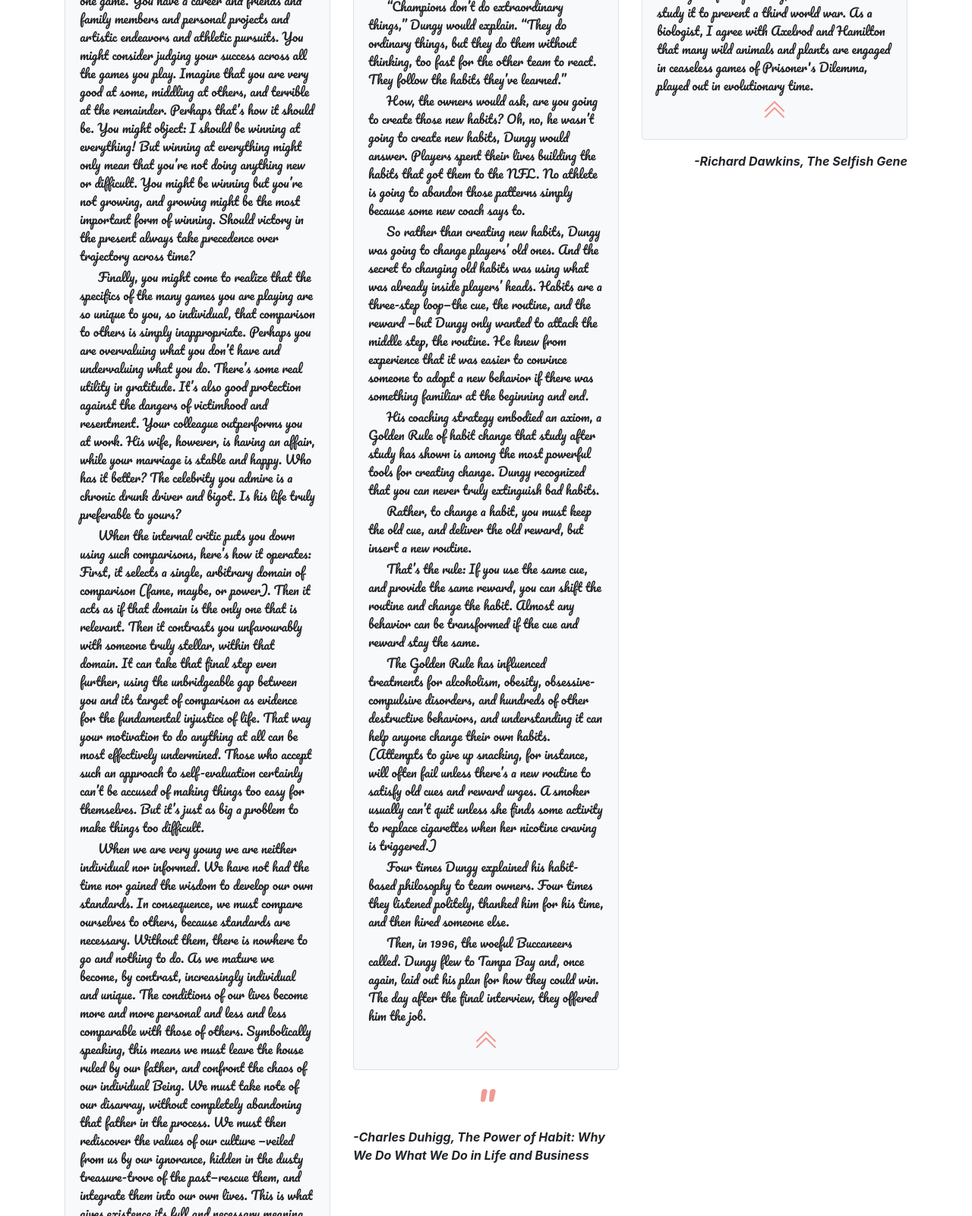
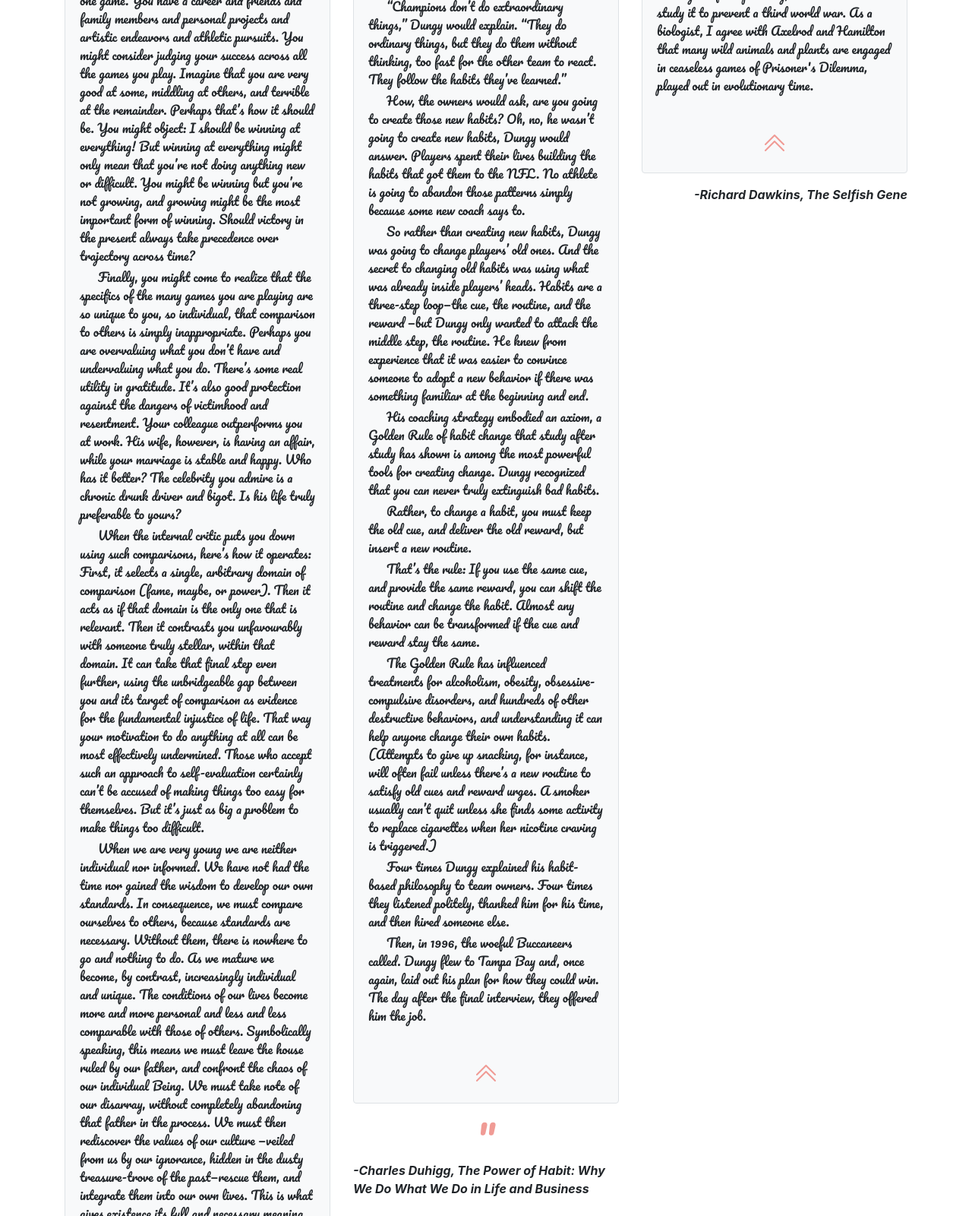
Before and after one commit to AI-phons/Coursera-web-dev, a plain HTML site: page Module3-solution/index.html in a window 1280 px wide. Shown: the part 1780-3380 px from the top of the page at 76% size. Drawn offline with nearby package versions, Linux system fonts and the light colour scheme.

Commit message:
Add files via upload

```diff
--- a/Module3-solution/index.html
+++ b/Module3-solution/index.html
@@ -22,7 +22,7 @@
         <span class="navbar-toggler-icon"></span>
       </button>
 
-      <div class="collapse navbar-collapse" id="navbarSupportedContent">
+      <div class="rounded collapse navbar-collapse" id="navbarSupportedContent">
         <ul class="navbar-nav mr-auto">
           <li class="nav-item active text-center">
             <a class="nav-link" href="#i1">Many Good Games<span class="sr-only">CHICKEN</span></a>
@@ -46,7 +46,7 @@
       <div class="row">
 
         <!--Fisrt Quote-->
-        <div class="col-lg-4 col-md-12">
+        <div class="col-lg-4 col-md-12 col-sm-12 col-xs-12">
           <h2>"</h2>
         <div class="border rounded bg-light">
           <div class="float-right"><a target="_blank" href="https://www.amazon.co.uk/12-Rules-Life-Antidote-Chaos/dp/0141988517/ref=sr_1_1?dchild=1&keywords=12+rules+for+life&qid=1597928692&sr=8-1"><svg class="shop" width="2em" height="2em" viewBox="0 0 16 16" class="bi bi-box-arrow-up-right" fill="currentColor" xmlns="http://www.w3.org/2000/svg">
@@ -245,7 +245,7 @@
             to spend on this, and how much on that. You must decide what to let go, and
             what to pursue.
           </p>
-            <div class="text-center"><a href="#q1"><svg class="back-to-top" width="2em" height="2em" viewBox="0 0 16 16" class="bi bi-chevron-double-up" fill="currentColor" xmlns="http://www.w3.org/2000/svg">
+            <div class="text-center mt-5"><a href="#q1"><svg class="back-to-top" width="2em" height="2em" viewBox="0 0 16 16" class="bi bi-chevron-double-up" fill="currentColor" xmlns="http://www.w3.org/2000/svg">
               <path fill-rule="evenodd" d="M7.646 2.646a.5.5 0 0 1 .708 0l6 6a.5.5 0 0 1-.708.708L8 3.707 2.354 9.354a.5.5 0 1 1-.708-.708l6-6z"/>
               <path fill-rule="evenodd" d="M7.646 6.646a.5.5 0 0 1 .708 0l6 6a.5.5 0 0 1-.708.708L8 7.707l-5.646 5.647a.5.5 0 0 1-.708-.708l6-6z"/>
             </svg></a></div>
@@ -256,7 +256,7 @@
 
         <!--Second Quote-->
 
-        <div class="col-lg-4 col-md-6">
+        <div class="col-lg-4 col-md-6 col-sm-12 col-xs-12">
           <h2>"</h2>
           <div class="border rounded bg-light">
             <div class="float-right"><a target="_blank" href="https://www.amazon.co.uk/Power-Habit-Why-What-Change/dp/1847946240/ref=sr_1_1?crid=2KVO265713GSN&dchild=1&keywords=charles+duhigg+power+of+habit&qid=1597929378&sprefix=Charles+duh%2Caps%2C167&sr=8-1"><svg class="shop" width="2em" height="2em" viewBox="0 0 16 16" class="bi bi-box-arrow-up-right" fill="currentColor" xmlns="http://www.w3.org/2000/svg">
@@ -361,7 +361,7 @@
             and, once again, laid out his plan for how they could win. The day after the final
             interview, they offered him the job.
           </p>
-            <div class="text-center"><a href="#q1"><svg width="2em" height="2em" viewBox="0 0 16 16" class="back-to-top" fill="currentColor" xmlns="http://www.w3.org/2000/svg">
+            <div class="text-center mt-5"><a href="#q1"><svg width="2em" height="2em" viewBox="0 0 16 16" class="back-to-top" fill="currentColor" xmlns="http://www.w3.org/2000/svg">
               <path fill-rule="evenodd" d="M7.646 2.646a.5.5 0 0 1 .708 0l6 6a.5.5 0 0 1-.708.708L8 3.707 2.354 9.354a.5.5 0 1 1-.708-.708l6-6z"/>
               <path fill-rule="evenodd" d="M7.646 6.646a.5.5 0 0 1 .708 0l6 6a.5.5 0 0 1-.708.708L8 7.707l-5.646 5.647a.5.5 0 0 1-.708-.708l6-6z"/>
             </svg></a></div>
@@ -371,7 +371,7 @@
         </div>
 
         <!--Third Quote-->
-        <div class="col-lg-4 col-md-6">
+        <div class="col-lg-4 col-md-6 col-sm-12 col-xs-12">
           <h2>"</h2>
         <div class="border rounded bg-light">
           <div class="float-right"><a target="_blank" href="https://www.amazon.co.uk/Selfish-Gene-Anniversary-Landmark-Science/dp/0198788606/ref=sr_1_1?dchild=1&keywords=Richard+dawkins&qid=1597929339&sr=8-1"><svg class="shop" width="2em" height="2em" viewBox="0 0 16 16" class="bi bi-box-arrow-up-right" fill="currentColor" xmlns="http://www.w3.org/2000/svg">
@@ -426,7 +426,7 @@
             games of Prisoner's Dilemma, played out in evolutionary time.
           </p>
 
-            <div class="text-center">
+            <div class="text-center mt-5">
               <a href="#q1"><svg width="2em" height="2em" viewBox="0 0 16 16" class="back-to-top" fill="currentColor" xmlns="http://www.w3.org/2000/svg">
               <path fill-rule="evenodd" d="M7.646 2.646a.5.5 0 0 1 .708 0l6 6a.5.5 0 0 1-.708.708L8 3.707 2.354 9.354a.5.5 0 1 1-.708-.708l6-6z"/>
               <path fill-rule="evenodd" d="M7.646 6.646a.5.5 0 0 1 .708 0l6 6a.5.5 0 0 1-.708.708L8 7.707l-5.646 5.647a.5.5 0 0 1-.708-.708l6-6z"/>
```
Also changed, not shown: Module3-solution/CSS/main_style.css (line endings or trailing spaces).
